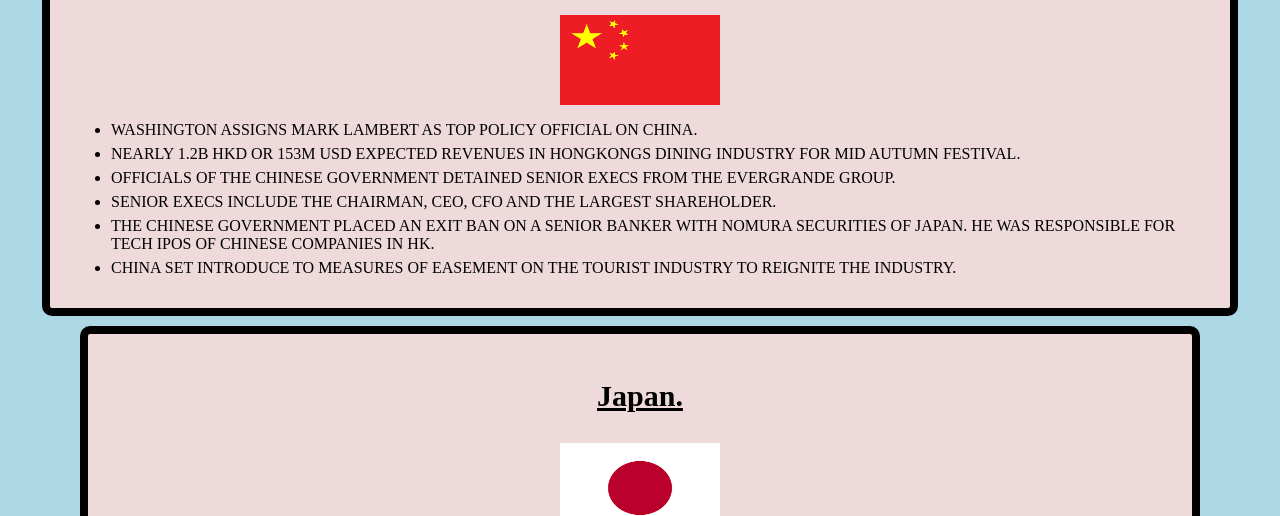
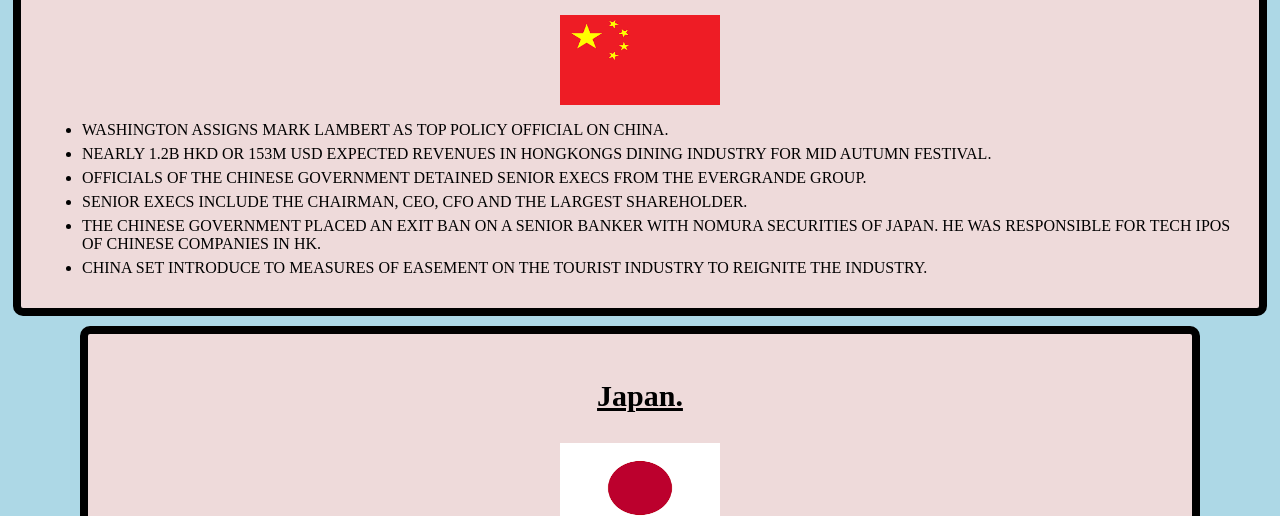
Before and after one commit to Dougwestt/events, a plain HTML site: page index.html in a window 1280 px wide. Shown: the part 680-1196 px from the top of the page. Drawn offline with Linux system fonts and the light colour scheme.

Commit message:
Add files via upload

```diff
--- a/stylez.css
+++ b/stylez.css
@@ -76,6 +76,6 @@ margin: 12px;
  }
 
  .card-2 {
-    width: 1150px;
+    width: fit-content;
     height: fit-content;
  }
```
